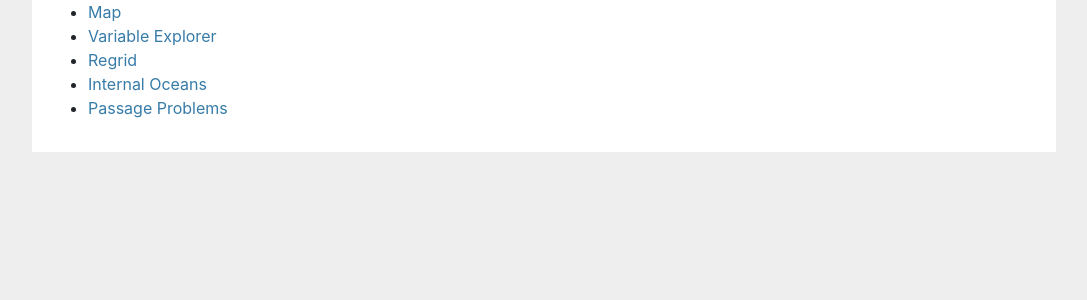
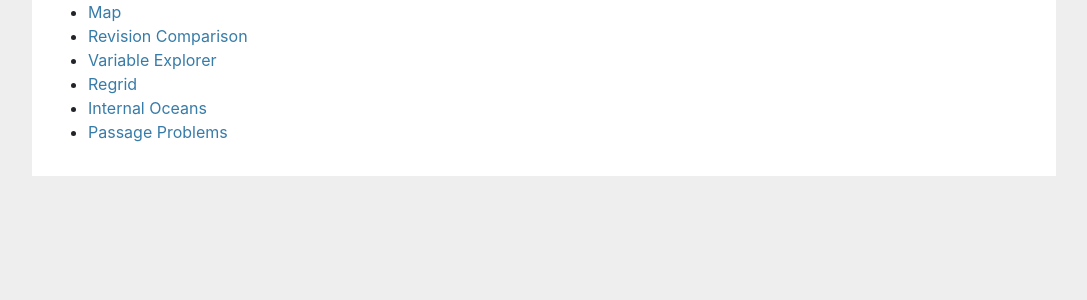
Before and after one commit to Paleoclim-CNRS/netcdf_editor_app, a Flask app: template netcdf_editor_app/templates/app/steps.html in a window 1280 px wide. Shown: the part 157-457 px from the top of the page, without its empty margins (96-1183 px from the left). Run offline with Flask 2, Linux system fonts and the light colour scheme; the template is opened without the code that fills it, so the values that code supplies are empty; some libraries are stand-ins or nearby versions.

Commit message:
add revision comparison

```diff
--- a/netcdf_editor_app/app.py
+++ b/netcdf_editor_app/app.py
@@ -105,6 +105,19 @@ def map(_id):
     script, div = components(plot)
     return render_template('app/map.html', script=script, div=div, data_file_id=_id)
 
+@bp.route('/<int:_id>/revision_comparison')
+@login_required
+def revision_comparison(_id):
+    ds_latest = load_file(_id, -1)
+    ds_previous = load_file(_id, -2)
+    ds = ds_latest - ds_previous
+    lon, lat = get_lon_lat_names(_id)
+    plot = ds.hvplot(x=lon, y=lat).opts(responsive=True, cmap='terrain')
+    plot = hv.render(plot, backend='bokeh')
+    plot.sizing_mode = 'scale_width'
+    script, div = components(plot)
+    return render_template('app/map.html', script=script, div=div, data_file_id=_id)
+
 @bp.route('/<int:_id>/variable_explorer')
 @login_required
 def variable_explorer(_id):
--- a/netcdf_editor_app/db.py
+++ b/netcdf_editor_app/db.py
@@ -36,9 +36,9 @@ def init_db():
         db.executescript(f.read().decode('utf8'))
 
 
-def load_file(_id):
+def load_file(_id, revision=-1):
     # Get filename
-    filepath = get_file_path(_id)
+    filepath = get_file_path(_id, revision=revision)
     # Load file
     ds = xr.open_dataset(filepath)
     return ds
@@ -114,11 +114,17 @@ def get_latest_file_versions():
     return data_files
 
 
-def get_file_path(_id, full=True):
+def get_file_path(_id, full=True, revision=-1):
     db = get_db()
+    revisions = db.execute(
+        'SELECT revision FROM revisions WHERE data_file_id = ? ORDER BY revision ASC', (str(
+            _id), )
+    ).fetchall()
+    revisions = [rev['revision'] for rev in revisions]
+    revision_nb = revisions[revision]
     filepath = db.execute(
-        'SELECT filepath FROM revisions WHERE data_file_id = ? ORDER BY revision DESC LIMIT 0, 1', (str(
-            _id), )
+        'SELECT filepath FROM revisions WHERE data_file_id = ? AND revision = ?', (str(
+            _id), str(revision_nb), )
     ).fetchone()['filepath']
     if not full:
         return filepath
--- a/netcdf_editor_app/templates/app/steps.html
+++ b/netcdf_editor_app/templates/app/steps.html
@@ -10,6 +10,11 @@ Datafile chosen: {{ data_file_name }}
     <li>
         <a class="action" href="{{ url_for('app.map', _id=_id) }}">
             Map
+        </a>
+    </li>
+    <li>
+        <a class="action" href="{{ url_for('app.revision_comparison', _id=_id) }}">
+            Revision Comparison
         </a>
     </li>
     <li>
```
